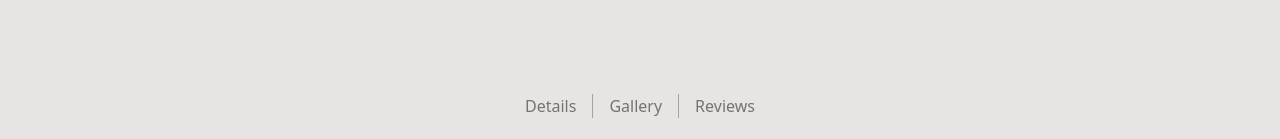
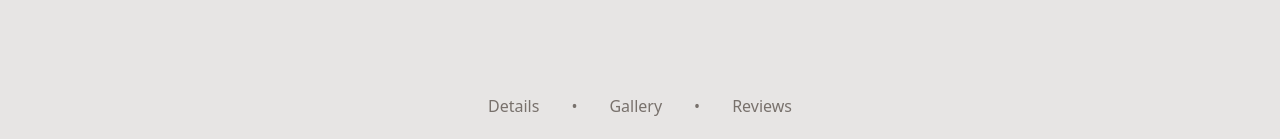
Before and after one commit to foadbotan/url-state-demo, a Next.js app: page / in a window 1280 px wide. Shown: the part 658-797 px from the top of the page. Built offline with nearby package versions, Linux system fonts and the light colour scheme.

Commit message:
Add dots to footer links

```diff
--- a/src/components/Footer.tsx
+++ b/src/components/Footer.tsx
@@ -4,14 +4,17 @@ const links = ['Details', 'Gallery', 'Reviews'];
 
 export default function Footer() {
   return (
-    <footer className="flex justify-center items-center p-6 divide-solid divide-x divide-stone-400">
-      {links.map((link) => (
-        <div
-          key={link}
-          className="text-stone-500 hover:text-stone-600 px-4 cursor-pointer"
-        >
-          {link}
-        </div>
+    <footer className="flex items-center justify-center gap-2 p-6 sm:gap-6">
+      {links.map((link, index) => (
+        <>
+          <div
+            key={link}
+            className="cursor-pointer text-stone-500 hover:text-stone-600 hover:underline"
+          >
+            {link}
+          </div>
+          {index !== links.length - 1 && <div className="mx-2 text-stone-500">•</div>}
+        </>
       ))}
     </footer>
   );
```
